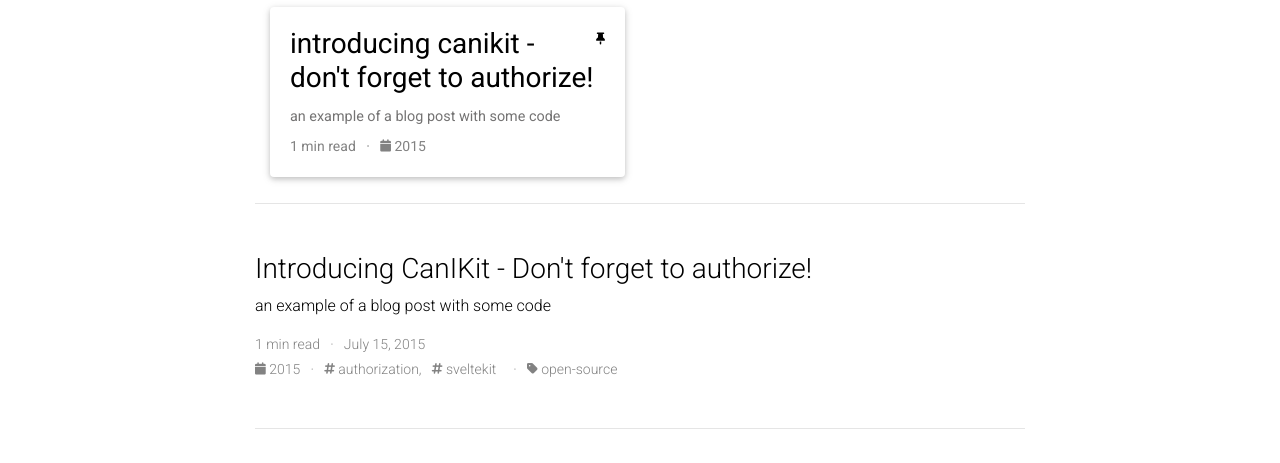
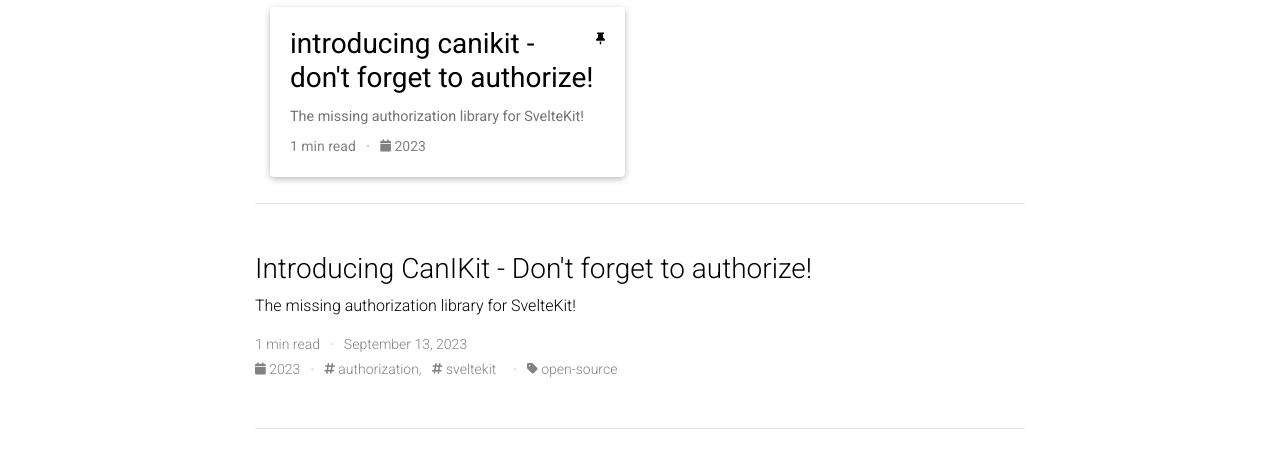
Before and after one commit to tombroomfield/tombroomfield, a Jekyll site: the page built from blog/index.html, in a window 1280 px wide and 962 px high. Shown: the part 423-886 px from the top of the window. Built offline with Jekyll 4.4.1, drawn with Linux system fonts in a browser that asks for light colours; full-size pictures stand in for the smaller copies a plugin makes; the list of posts is cut into pages by our own code; comment, search, counter and statistics services are not loaded; a style sheet for code colours, icons or effects is not loaded.

Commit message:
Fixed up post details

```diff
--- a/_config.yml
+++ b/_config.yml
@@ -152,9 +152,9 @@
 # External sources.
 # If you have blog posts published on medium.com or other external sources,
 # you can display them in your blog by adding a link to the RSS feed.
-external_sources:
-  - name: medium.com
-    rss_url: https://medium.com/@al-folio/feed
+# external_sources:
+#   - name: medium.com
+#     rss_url: https://medium.com/@al-folio/feed
 
 # -----------------------------------------------------------------------------
 # Collections
--- a/_posts/2023-09-13-introducing-canikit.md
+++ b/_posts/2023-09-13-introducing-canikit.md
@@ -1,8 +1,8 @@
 ---
 layout: post
 title: Introducing CanIKit - Don't forget to authorize!
-date: 2015-07-15 15:09:00
-description: an example of a blog post with some code
+date: 2023-09-13 22:25:18
+description: The missing authorization library for SvelteKit!
 tags: authorization, sveltekit
 categories: open-source
 featured: true
```
